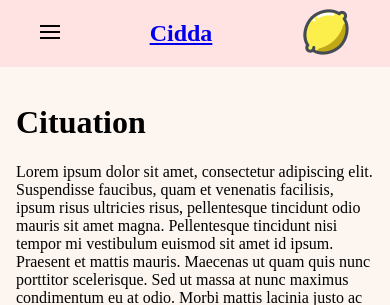
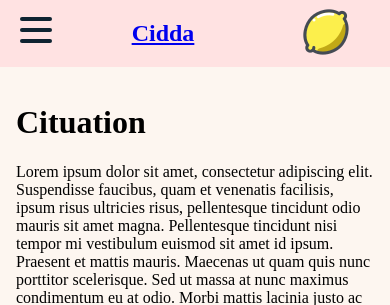
Before and after one commit to kaluminium/nuitDeLinfo, a PHP site: page /index.html in a window 390 px wide. Shown: the top 305 px of the page. Run offline with PHP 8.4, Linux system fonts and the light colour scheme.

Commit message:
menu hamburger trop style merci fabio

```diff
--- a/index.html
+++ b/index.html
@@ -9,7 +9,14 @@
   <body>
     <header>
         <nav>
-            <button><img src="img/hamburger.png"></button>
+            <div id="nav-container">
+                <input type="checkbox" id="checkbox"/>
+                    <div id="hamburger">
+                        <span class="line line1"></span>
+                        <span class="line line2"></span>
+                        <span class="line line3"></span>
+                    </div>
+            </div>
             <h1><a href="index.html">Cidda</a></h1>
             <div id="citron"></div>
         </nav>
--- a/style.css
+++ b/style.css
@@ -7,7 +7,6 @@ body{
 }
 
 header{
-
     background-color: #FFE2E2;
 }
 
@@ -18,11 +17,81 @@ nav {
     padding-right: 2rem;
 }
 
-nav button{
-    border-width: 0;
-    background-color: #FFE2E2;
+#nav-container #checkbox {
+    position: absolute;
+    display: block;
+    height: 32px;
+    width: 32px;
+    top: 20px;
+    left: 20px;
+    z-index: 5;
+    opacity: 0;
+    cursor: pointer;
 }
 
+
+
+#hamburger {
+    display: block;
+    height: 26px;
+    width: 32px;
+    position: absolute;
+    top: 17px;
+    left: 20px;
+    z-index: 2;
+    display: flex;
+    flex-direction: column;
+    justify-content: space-between;
+}
+
+
+#nav-container .line {
+    display: block;
+    height: 4px;
+    width: 100%;
+    border-radius: 10px;
+    background: #0e2431;
+    z-index:1000;
+}
+
+#nav-container  .line1 {
+    transform-origin: 0% 0%;
+    transition: transform 0.4s ease-in-out;
+}
+
+#nav-container .line2 {
+    transition: transform 0.2s ease-in-out;
+}
+
+#nav-container .line3 {
+    transform-origin: 0% 100%;
+    transition: transform 0.4s ease-in-out;
+}
+
+#nav-container input[type="checkbox"]:checked ~ .menu-items {
+    transform: translateX(0);
+}
+
+#nav-container input[type="checkbox"]:checked ~ #hamburger .line1 {
+    transform: rotate(45deg);
+}
+
+#nav-container input[type="checkbox"]:checked ~ #hamburger .line2 {
+    transform: scaleY(0);
+}
+
+#nav-container input[type="checkbox"]:checked ~ #hamburger .line3 {
+    transform: rotate(-45deg);
+}
+
+#nav-container input[type="checkbox"]:checked ~ {
+    display: none;
+}
+
+
+#checkbox{
+    display: none;
+}
 
 main{
     padding: 1rem;
@@ -41,3 +110,5 @@ main{
 {
     background-image: url('img/citron_ombragé.png');
 }
+
+button:click
```
